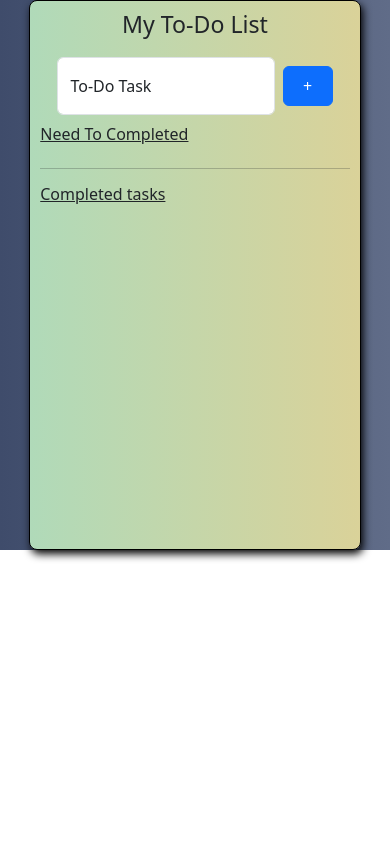
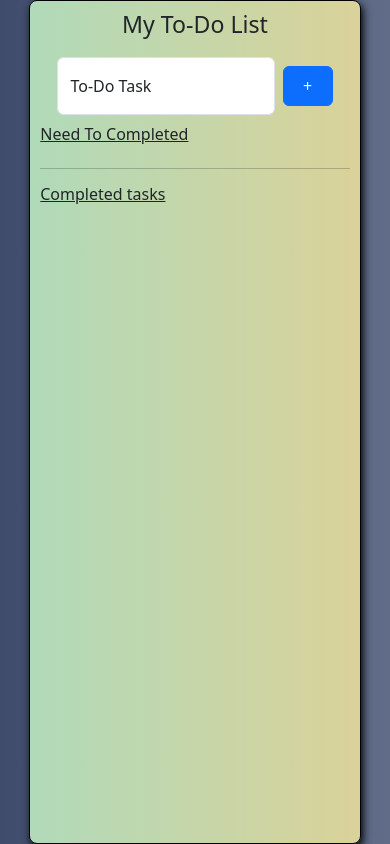
Before and after one commit to sumanthreddy217/To-Do-List, a React (Vite) app: page / in a window 390 px wide. Built offline with nearby package versions, Linux system fonts and the light colour scheme.

Commit message:
code modify

```diff
--- a/src/App.css
+++ b/src/App.css
@@ -3,12 +3,12 @@
   background: -webkit-linear-gradient(to right, #3f4c6b, #606c88);  /* Chrome 10-25, Safari 5.1-6 */
   background: linear-gradient(to right, #3f4c6b, #606c88); /* W3C, IE 10+/ Edge, Firefox 16+, Chrome 26+, Opera 12+, Safari 7+ */
 
-  /* height: 100vh; */
+  height: 100vh;
 }
 
 .todo-list-mainDiv {
   width: 380px;
-  height: 580px;
+  height: 80%;
   background: #DAD299;  /* fallback for old browsers */
   background: -webkit-linear-gradient(to right, #B0DAB9, #DAD299);  /* Chrome 10-25, Safari 5.1-6 */
   background: linear-gradient(to right, #B0DAB9, #DAD299); /* W3C, IE 10+/ Edge, Firefox 16+, Chrome 26+, Opera 12+, Safari 7+ */
@@ -66,7 +66,7 @@
 @media (max-width: 480px) {
   .todo-list-mainDiv {
     width: 85vw;
-    height: 550px;
+    height: 100%;
   }
 
   .todo-task-input-div {
```
Also changed, not shown: 4 other files (tests, documents, lock files or other folders).
